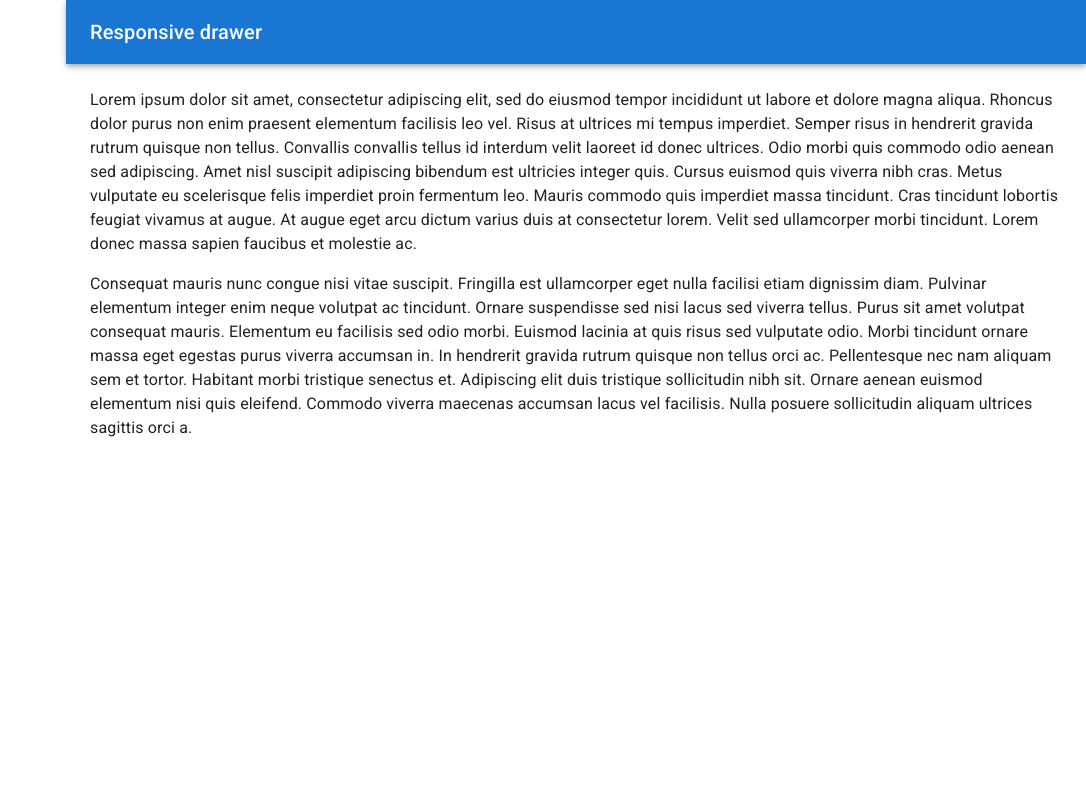
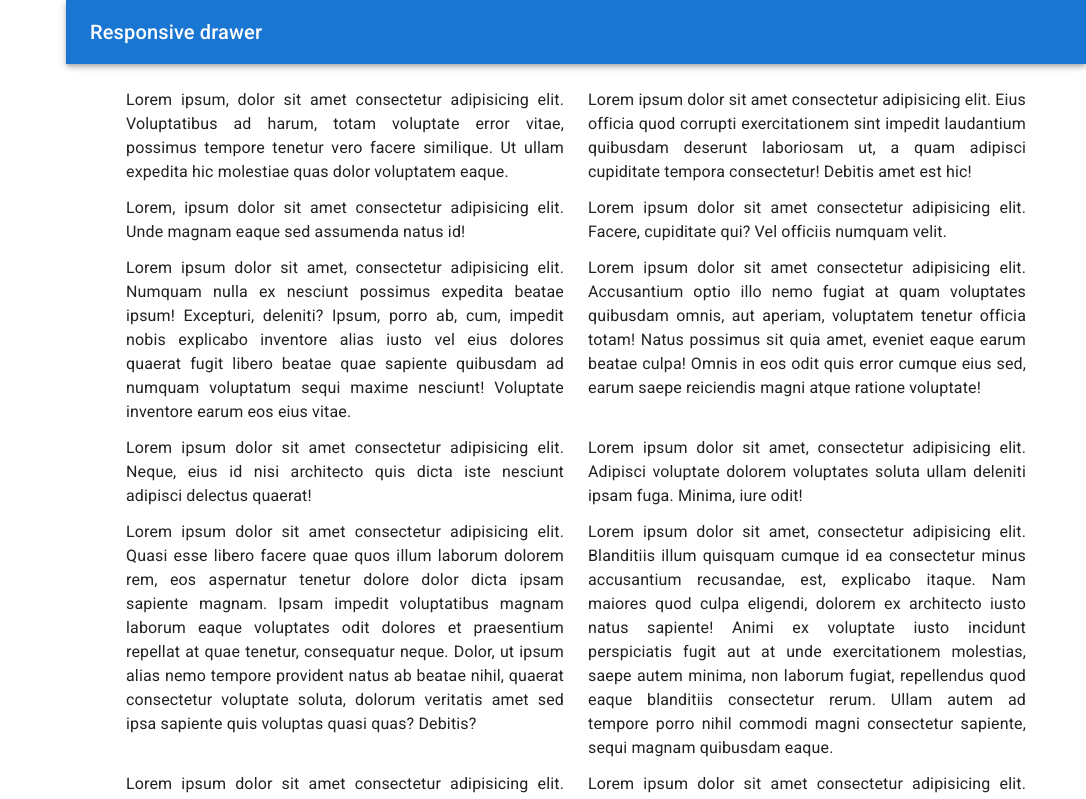
Before and after one commit to morozig/molitvoslov, a Next.js app: page / in a window 1280 px wide. Shown: the top 799 px of the page, without its empty margins (194-1280 px from the left). Built offline with nearby package versions, Linux system fonts and the light colour scheme.

Commit message:
reader for desktop

```diff
--- a/pages/index.tsx
+++ b/pages/index.tsx
@@ -1,5 +1,5 @@
 import type { NextPage } from 'next'
-import App from '../src/app'
+import App from '../src/App'
 
 const Home: NextPage = () => {
   return (
--- a/src/app.tsx
+++ b/src/app.tsx
@@ -13,6 +13,7 @@ import {
   Menu as MenuIcon,
   ChevronLeft as ChevronLeftIcon,
 } from '@mui/icons-material';
+import Reader from './components/Reader';
 
 const drawerWidth = 260;
 
@@ -70,7 +71,6 @@ const App: React.FC = () => {
         }}
         aria-label='contents'
       >
-
         {isSmallScreen ?
           <Drawer
             variant='temporary'
@@ -115,33 +115,7 @@ const App: React.FC = () => {
         }}
       >
         <Toolbar />
-        <Typography paragraph>
-          Lorem ipsum dolor sit amet, consectetur adipiscing elit, sed do eiusmod
-          tempor incididunt ut labore et dolore magna aliqua. Rhoncus dolor purus non
-          enim praesent elementum facilisis leo vel. Risus at ultrices mi tempus
-          imperdiet. Semper risus in hendrerit gravida rutrum quisque non tellus.
-          Convallis convallis tellus id interdum velit laoreet id donec ultrices.
-          Odio morbi quis commodo odio aenean sed adipiscing. Amet nisl suscipit
-          adipiscing bibendum est ultricies integer quis. Cursus euismod quis viverra
-          nibh cras. Metus vulputate eu scelerisque felis imperdiet proin fermentum
-          leo. Mauris commodo quis imperdiet massa tincidunt. Cras tincidunt lobortis
-          feugiat vivamus at augue. At augue eget arcu dictum varius duis at
-          consectetur lorem. Velit sed ullamcorper morbi tincidunt. Lorem donec massa
-          sapien faucibus et molestie ac.
-        </Typography>
-        <Typography paragraph>
-          Consequat mauris nunc congue nisi vitae suscipit. Fringilla est ullamcorper
-          eget nulla facilisi etiam dignissim diam. Pulvinar elementum integer enim
-          neque volutpat ac tincidunt. Ornare suspendisse sed nisi lacus sed viverra
-          tellus. Purus sit amet volutpat consequat mauris. Elementum eu facilisis
-          sed odio morbi. Euismod lacinia at quis risus sed vulputate odio. Morbi
-          tincidunt ornare massa eget egestas purus viverra accumsan in. In hendrerit
-          gravida rutrum quisque non tellus orci ac. Pellentesque nec nam aliquam sem
-          et tortor. Habitant morbi tristique senectus et. Adipiscing elit duis
-          tristique sollicitudin nibh sit. Ornare aenean euismod elementum nisi quis
-          eleifend. Commodo viverra maecenas accumsan lacus vel facilisis. Nulla
-          posuere sollicitudin aliquam ultrices sagittis orci a.
-        </Typography>
+        <Reader />
       </Box>
     </Box>
   );
--- /dev/null
+++ b/src/components/Reader.tsx
@@ -0,0 +1,64 @@
+import {
+  Box,
+  Typography
+} from '@mui/material';
+
+const Reader: React.FC = () => {
+  return (
+    <Box
+      sx={{
+        display: 'grid',
+        gridTemplateColumns: '1fr 1fr',
+        maxWidth: '900px',
+        margin: '0 auto',
+        gap: '12px 24px',
+        textAlign: 'justify',
+      }}
+    >
+      <Typography>
+        Lorem ipsum, dolor sit amet consectetur adipisicing elit. Voluptatibus ad harum, totam voluptate error vitae, possimus tempore tenetur vero facere similique. Ut ullam expedita hic molestiae quas dolor voluptatem eaque.
+      </Typography>
+      <Typography>
+        Lorem ipsum dolor sit amet consectetur adipisicing elit. Eius officia quod corrupti exercitationem sint impedit laudantium quibusdam deserunt laboriosam ut, a quam adipisci cupiditate tempora consectetur! Debitis amet est hic!
+      </Typography>
+      <Typography>
+        Lorem, ipsum dolor sit amet consectetur adipisicing elit. Unde magnam eaque sed assumenda natus id!
+      </Typography>
+      <Typography>
+        Lorem ipsum dolor sit amet consectetur adipisicing elit. Facere, cupiditate qui? Vel officiis numquam velit.
+      </Typography>
+      <Typography>
+        Lorem ipsum dolor sit amet, consectetur adipisicing elit. Numquam nulla ex nesciunt possimus expedita beatae ipsum! Excepturi, deleniti? Ipsum, porro ab, cum, impedit nobis explicabo inventore alias iusto vel eius dolores quaerat fugit libero beatae quae sapiente quibusdam ad numquam voluptatum sequi maxime nesciunt! Voluptate inventore earum eos eius vitae.
+      </Typography>
+      <Typography>
+        Lorem ipsum dolor sit amet consectetur adipisicing elit. Accusantium optio illo nemo fugiat at quam voluptates quibusdam omnis, aut aperiam, voluptatem tenetur officia totam! Natus possimus sit quia amet, eveniet eaque earum beatae culpa! Omnis in eos odit quis error cumque eius sed, earum saepe reiciendis magni atque ratione voluptate!
+      </Typography>
+      <Typography>
+        Lorem ipsum dolor sit amet consectetur adipisicing elit. Neque, eius id nisi architecto quis dicta iste nesciunt adipisci delectus quaerat!
+      </Typography>
+      <Typography>
+        Lorem ipsum dolor sit amet, consectetur adipisicing elit. Adipisci voluptate dolorem voluptates soluta ullam deleniti ipsam fuga. Minima, iure odit!
+      </Typography>
+      <Typography>
+        Lorem ipsum dolor sit amet consectetur adipisicing elit. Quasi esse libero facere quae quos illum laborum dolorem rem, eos aspernatur tenetur dolore dolor dicta ipsam sapiente magnam. Ipsam impedit voluptatibus magnam laborum eaque voluptates odit dolores et praesentium repellat at quae tenetur, consequatur neque. Dolor, ut ipsum alias nemo tempore provident natus ab beatae nihil, quaerat consectetur voluptate soluta, dolorum veritatis amet sed ipsa sapiente quis voluptas quasi quas? Debitis?
+      </Typography>
+      <Typography>
+        Lorem ipsum dolor sit amet, consectetur adipisicing elit. Blanditiis illum quisquam cumque id ea consectetur minus accusantium recusandae, est, explicabo itaque. Nam maiores quod culpa eligendi, dolorem ex architecto iusto natus sapiente! Animi ex voluptate iusto incidunt perspiciatis fugit aut at unde exercitationem molestias, saepe autem minima, non laborum fugiat, repellendus quod eaque blanditiis consectetur rerum. Ullam autem ad tempore porro nihil commodi magni consectetur sapiente, sequi magnam quibusdam eaque.
+      </Typography>
+      <Typography>
+        Lorem ipsum dolor sit amet consectetur adipisicing elit. Suscipit tempore natus id nesciunt ipsa voluptas, labore explicabo fuga doloremque earum harum placeat iure fugit officiis laborum perspiciatis autem laboriosam facere iusto nobis dicta. Error, id. Est nesciunt quis similique fugit temporibus. Sunt, delectus corporis, aliquam necessitatibus vitae magnam id velit excepturi consectetur, nemo numquam natus! Cumque assumenda consequuntur iste sed, ducimus odit optio harum dolores nisi laudantium sapiente tempora, modi, ipsum quaerat recusandae. Vel, iste laudantium. Enim similique amet consequatur. Impedit, quas perferendis, veritatis repudiandae deleniti animi delectus, hic fugiat earum nobis sequi natus obcaecati molestiae quo aspernatur consequatur! Quis.
+      </Typography>
+      <Typography>
+        Lorem ipsum dolor sit amet consectetur adipisicing elit. Eveniet eligendi distinctio necessitatibus molestiae perspiciatis velit. Voluptatum unde molestiae quia expedita, delectus non blanditiis illo, repudiandae inventore quis earum, qui ab optio tempore error. Odio velit magni nemo optio veniam fugit enim officiis non illo iure voluptatibus, eius iste, excepturi, unde doloribus tempora alias perferendis ea porro perspiciatis nihil voluptates dolorem in. Asperiores ad aliquam cupiditate, accusamus dicta cumque in, optio est quis sed provident consectetur, suscipit dolore repudiandae. Fuga, deleniti. Nisi, placeat. Ipsam, dolorem enim hic praesentium neque similique, cum sequi non optio deleniti tempora fugit voluptatem necessitatibus incidunt tenetur.
+      </Typography>
+      <Typography>
+        Lorem ipsum dolor sit amet consectetur, adipisicing elit. Placeat perspiciatis saepe quas quo amet officia, velit optio alias aperiam eaque adipisci minus suscipit architecto natus rerum reprehenderit perferendis doloremque ipsum odit exercitationem eveniet nostrum eos dolor quod! Inventore sequi necessitatibus laboriosam ut corporis, dolores nostrum aspernatur voluptatem error praesentium sed!
+      </Typography>
+      <Typography>
+        Lorem ipsum dolor sit amet consectetur, adipisicing elit. Ea nemo voluptatibus quae, molestias quis qui voluptate voluptates quod deleniti tenetur necessitatibus culpa est officia accusamus tempore quibusdam inventore dolore saepe, recusandae repudiandae blanditiis minima nobis dignissimos? Distinctio, architecto nulla ipsa suscipit, voluptates dolores tempore similique quidem cum rem dolorum dolor?
+      </Typography>
+    </Box>
+  );
+};
+
+export default Reader;
```
